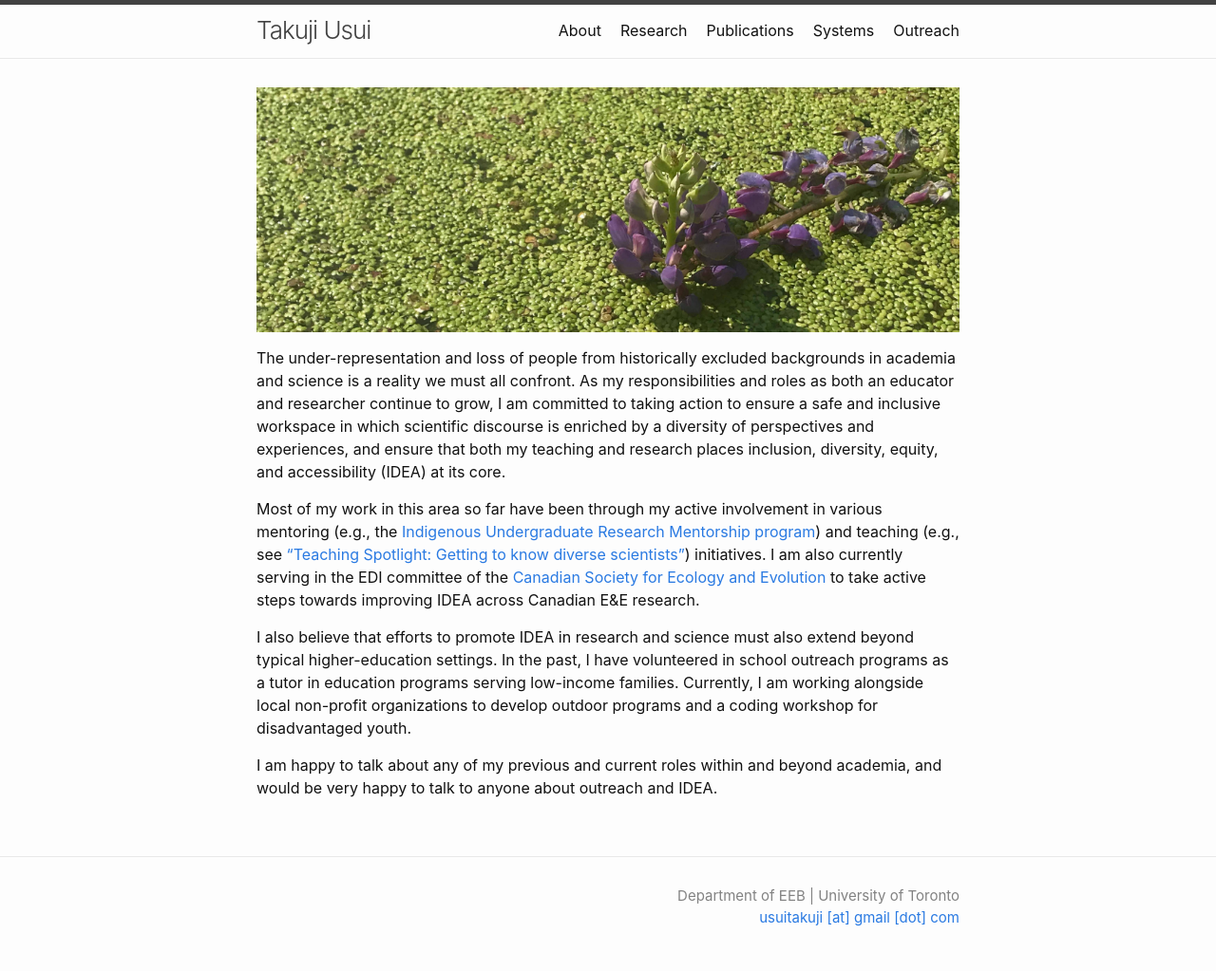
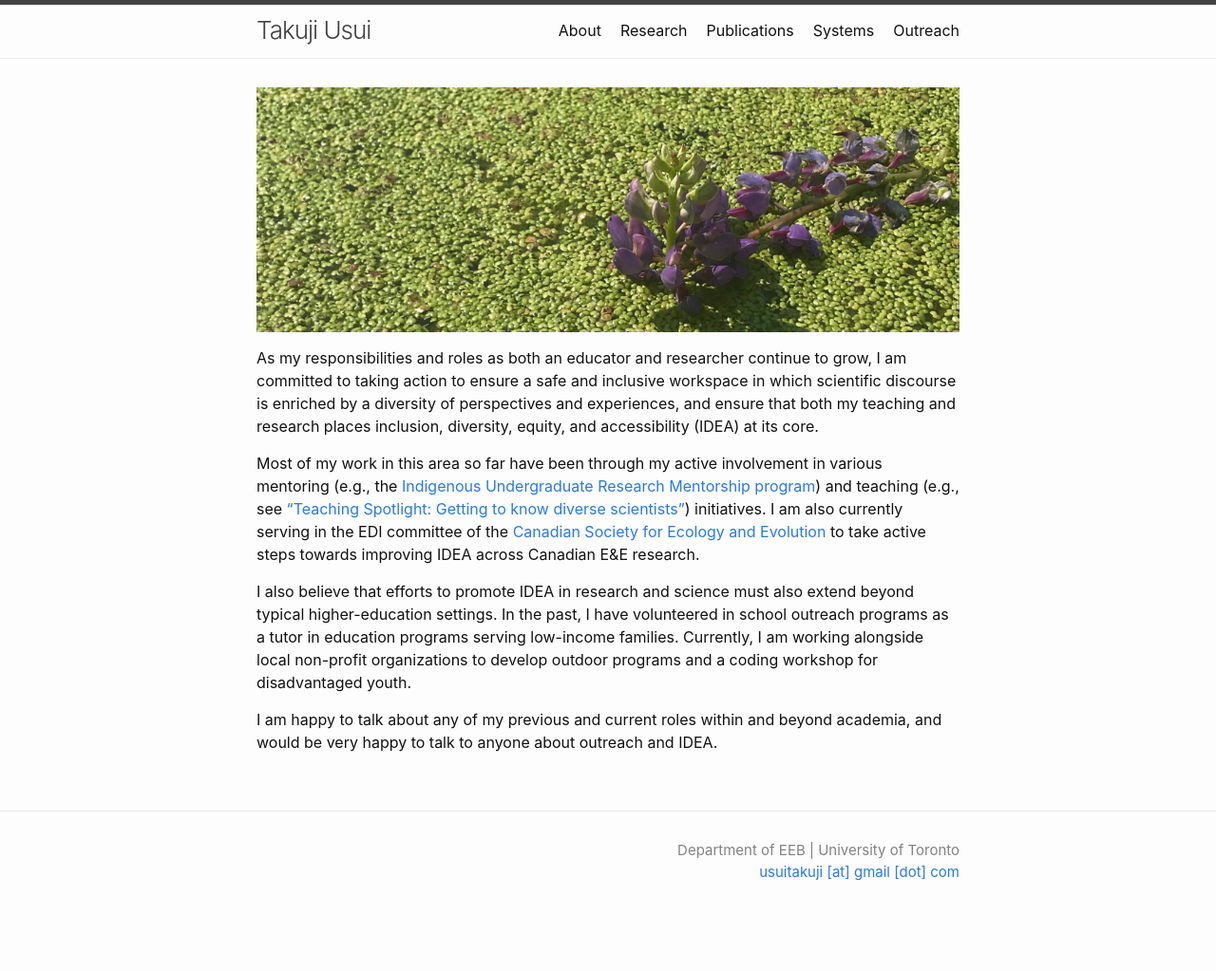
Before and after one commit to takujiusui/takujiusui.github.io, a Jekyll site: the page built from outreach.md, in a window 1280 px wide. Shown: the whole page at 95% size. Built offline with Jekyll 4.4.1, drawn with Linux system fonts in a browser that asks for light colours; after the commit the page ends 975 px from its top, so only the background shows below that.

Commit message:
updating main

```diff
--- a/outreach.md
+++ b/outreach.md
@@ -7,7 +7,7 @@
 ![duckweed](images/duck-crop.jpg)
 
 
-The under-representation and loss of people from historically excluded backgrounds in academia and science is a reality we must all confront. As my responsibilities and roles as both an educator and researcher continue to grow, I am committed to taking action to ensure a safe and inclusive workspace in which scientific discourse is enriched by a diversity of perspectives and experiences, and ensure that both my teaching and research places inclusion, diversity, equity, and accessibility (IDEA) at its core.
+As my responsibilities and roles as both an educator and researcher continue to grow, I am committed to taking action to ensure a safe and inclusive workspace in which scientific discourse is enriched by a diversity of perspectives and experiences, and ensure that both my teaching and research places inclusion, diversity, equity, and accessibility (IDEA) at its core.
 
 Most of my work in this area so far have been through my active involvement in various mentoring (e.g., the [Indigenous Undergraduate Research Mentorship program](https://indigenous.ubc.ca/students/research-mentorship/)) and teaching (e.g., see ["Teaching Spotlight: Getting to know diverse scientists"](https://blogs.ubc.ca/bionews/2022/03/teaching-spotlight-getting-to-know-diverse-scientists-in-biol-336/)) initiatives. I am also currently serving in the EDI committee of the [Canadian Society for Ecology and Evolution](https://csee-scee.ca/advancing-equity-diversity-and-inclusion/) to take active steps towards improving IDEA across Canadian E&E research.
 
```
Also changed, not shown: research.md (+3 -3 lines).
